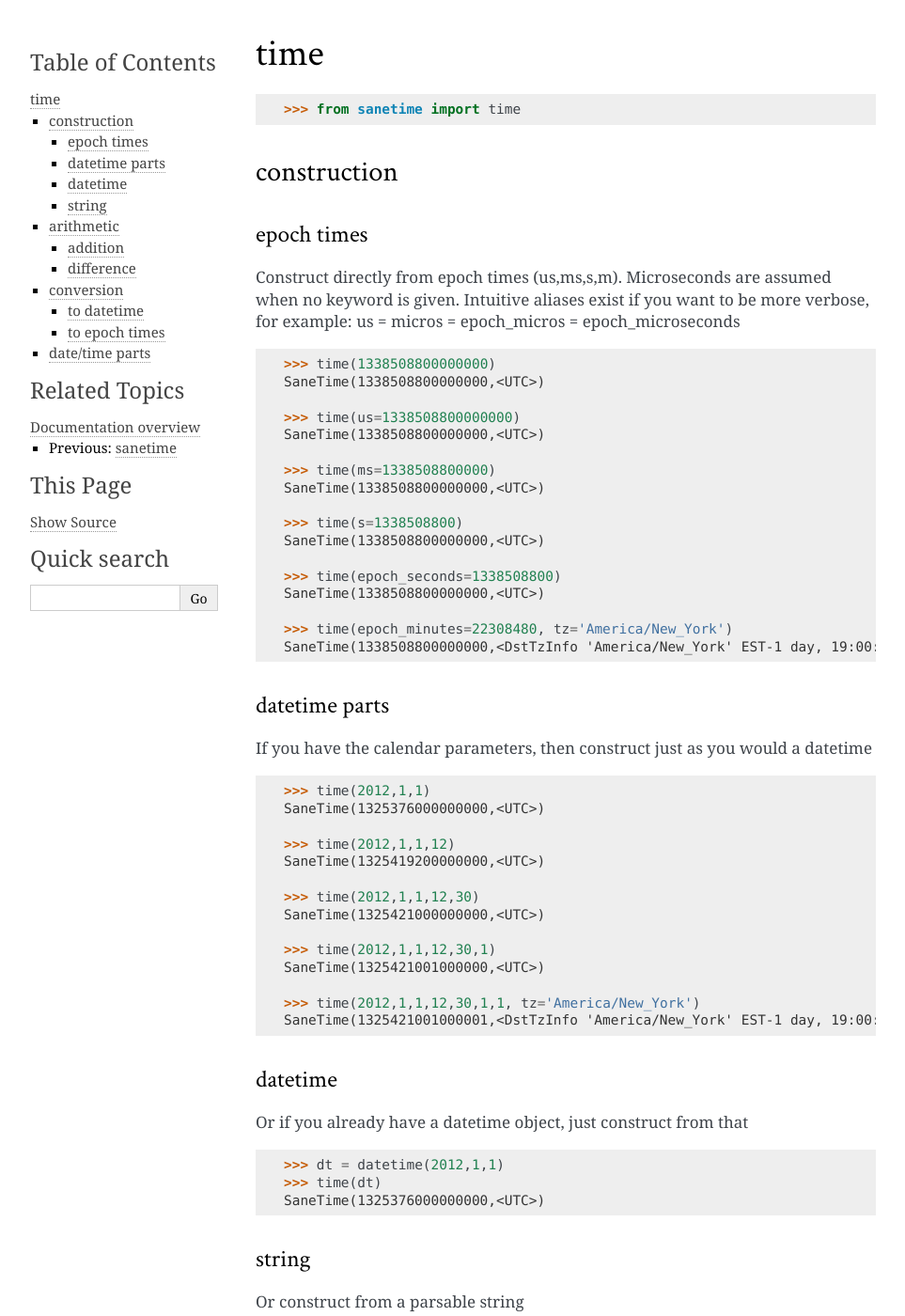
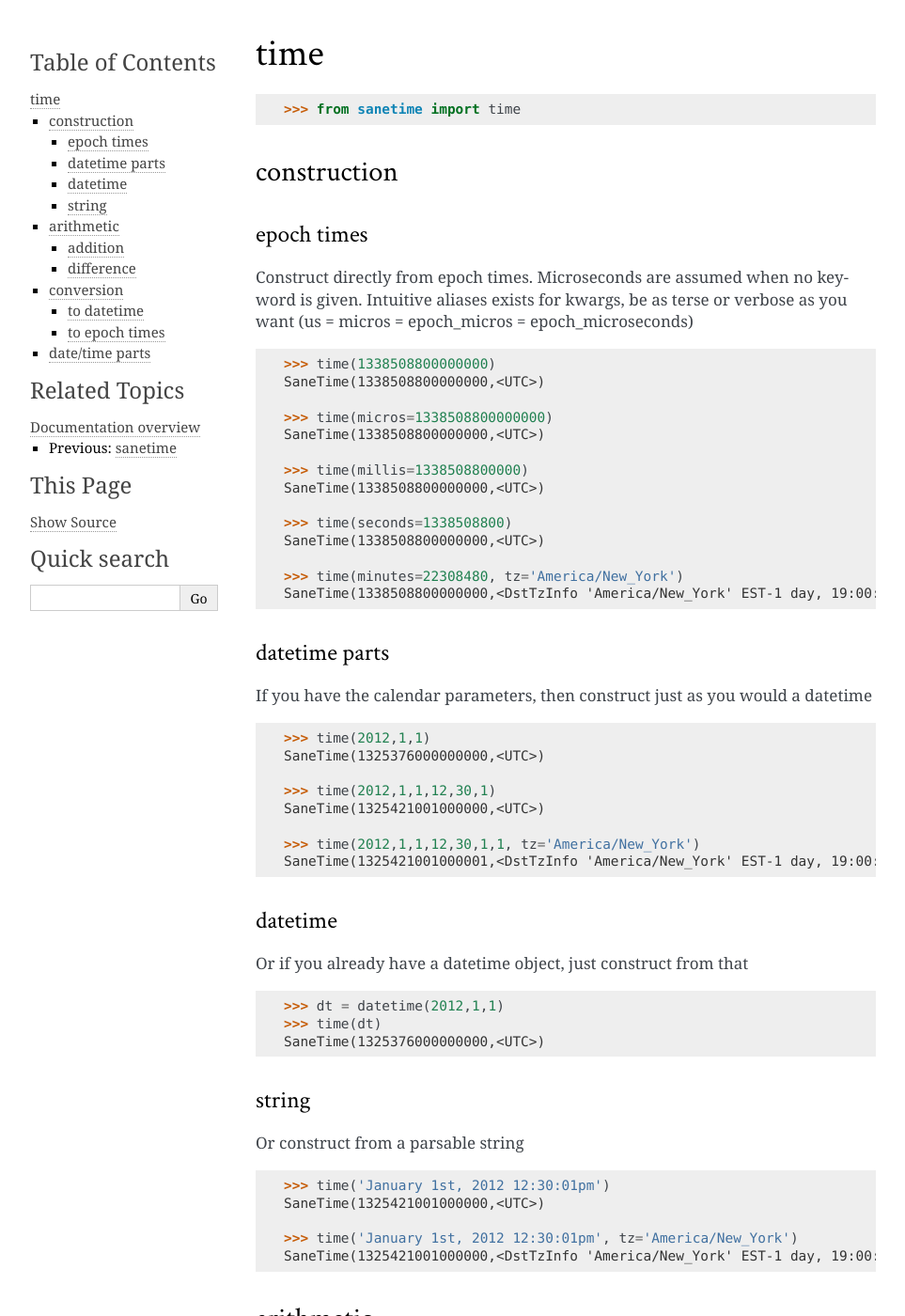
Before and after one commit to HubSpot/sanetime, a Sphinx documentation site: the page built from docs/user/time.rst, in a window 1280 px wide and 1400 px high. Shown: the whole window at 94% size, without its empty margins (148-1111 px from the left). Built offline with Sphinx 7.4.7, drawn with Linux system fonts in a browser that asks for light colours; pages that are not in the unit, such as notebooks, are missing from menus; some of the changed text lies outside the part shown.

Commit message:
doc iteration

```diff
--- a/docs/user/time.rst
+++ b/docs/user/time.rst
@@ -14,27 +14,24 @@ construction
 epoch times
 ^^^^^^^^^^^
 
-Construct directly from epoch times (us,ms,s,m).  Microseconds are assumed when no keyword is given.
-Intuitive aliases exist if you want to be more verbose, for example: us = micros = epoch_micros = epoch_microseconds
+Construct directly from epoch times.  Microseconds are assumed when no keyword is given.
+Intuitive aliases exists for kwargs, be as terse or verbose as you want (us = micros = epoch_micros = epoch_microseconds)
 
 ::
 
     >>> time(1338508800000000)
     SaneTime(1338508800000000,<UTC>)
 
-    >>> time(us=1338508800000000)
+    >>> time(micros=1338508800000000)
     SaneTime(1338508800000000,<UTC>)
 
-    >>> time(ms=1338508800000)
+    >>> time(millis=1338508800000)
     SaneTime(1338508800000000,<UTC>)
 
-    >>> time(s=1338508800)
+    >>> time(seconds=1338508800)
     SaneTime(1338508800000000,<UTC>)
 
-    >>> time(epoch_seconds=1338508800)
-    SaneTime(1338508800000000,<UTC>)
-
-    >>> time(epoch_minutes=22308480, tz='America/New_York')
+    >>> time(minutes=22308480, tz='America/New_York')
     SaneTime(1338508800000000,<DstTzInfo 'America/New_York' EST-1 day, 19:00:00 STD>)
 
 datetime parts
@@ -46,12 +43,6 @@ If you have the calendar parameters, then construct just as you would a datetime
 
     >>> time(2012,1,1)
     SaneTime(1325376000000000,<UTC>)
-
-    >>> time(2012,1,1,12)
-    SaneTime(1325419200000000,<UTC>)
-
-    >>> time(2012,1,1,12,30)
-    SaneTime(1325421000000000,<UTC>)
 
     >>> time(2012,1,1,12,30,1)
     SaneTime(1325421001000000,<UTC>)
```
Also changed, not shown: other parts of docs/user/time.rst (+9 -4 lines), docs/index.rst (+10 -7 lines).
